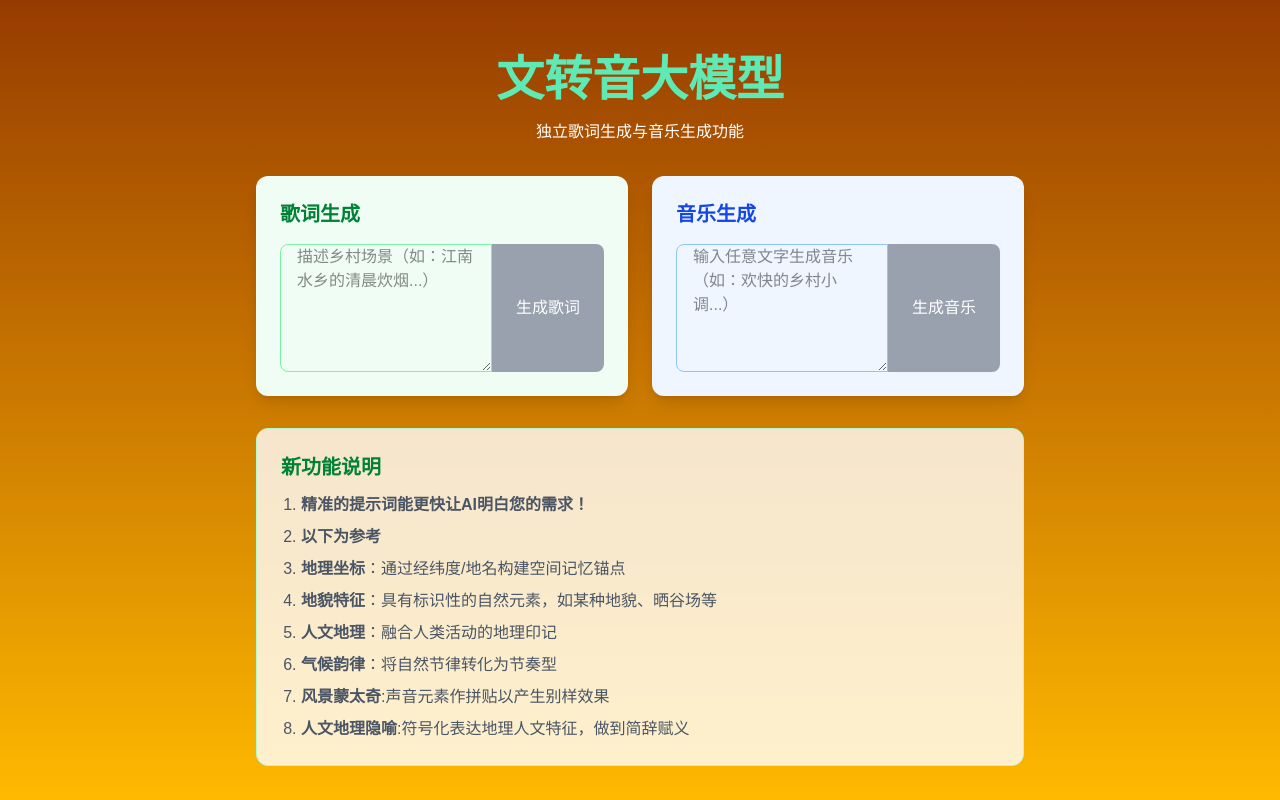
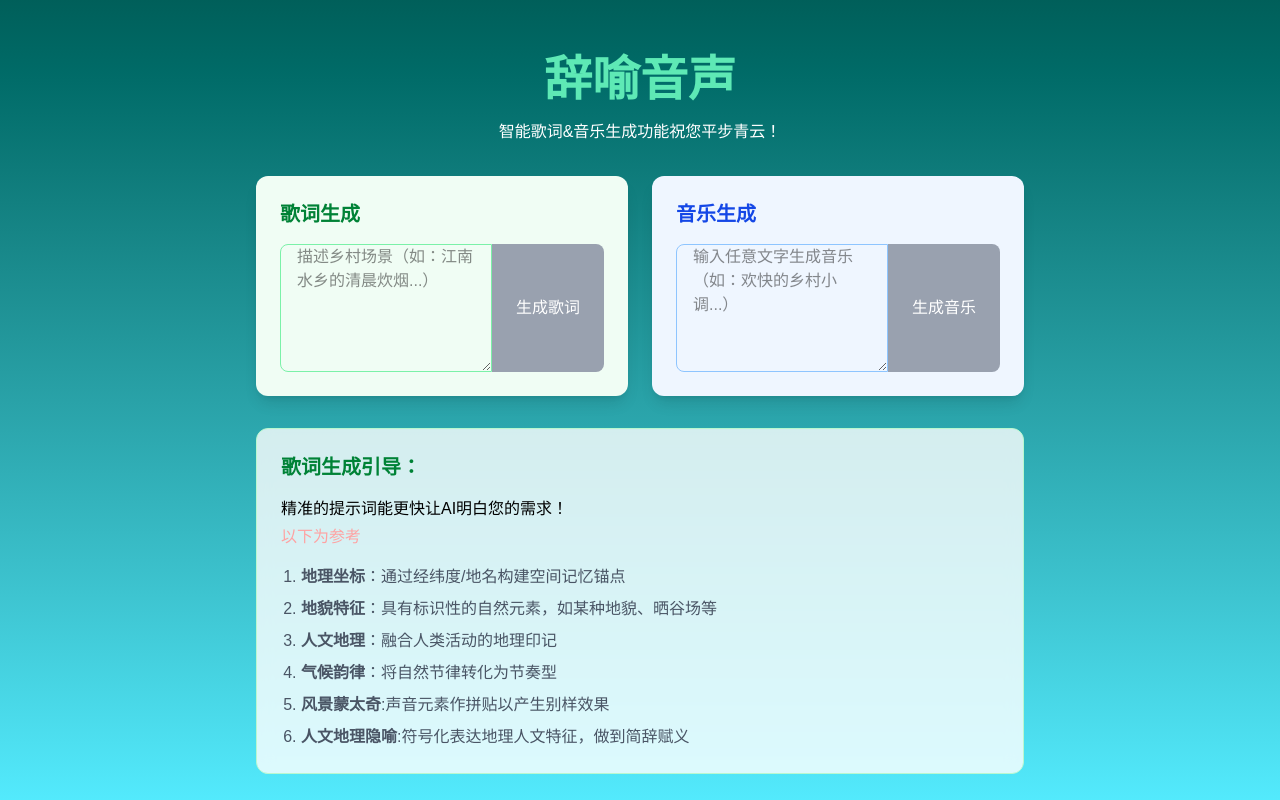
Before and after one commit to S0ph1aN/village-music-generator, a Next.js app: page / in a window 1280 px wide. Built offline with nearby package versions, Linux system fonts and the light colour scheme.

Commit message:
change the color,and some contexts

```diff
--- a/app/page.tsx
+++ b/app/page.tsx
@@ -140,7 +140,7 @@ export default function VillageSongGenerator() {
       //获取当前域名用于回调url
       //const baseUrl=window.location.origin;baseURL已经不需要了0611晚
       const callBackUrl=`http://47.120.72.4/api/generate-music`;//0611晚替换为阿里云服务器的公网IP
-
+      //Until0612I cant access my server.damn...
       const requestBody = {
         prompt: musicPrompt.substring(0, 400),
         customMode: false,
@@ -232,11 +232,11 @@ export default function VillageSongGenerator() {
 
   // ========== UI渲染 ==========
   return (
-    <div className="min-h-screen bg-gradient-to-b from-amber-800 to-amber-400 p-6">
+    <div className="min-h-screen bg-gradient-to-b from-teal-800 to-cyan-300 p-6">
       <div className="max-w-3xl mx-auto">
         <header className="text-center py-8">
-          <h1 className="text-5xl font-bold text-emerald-300">文转音大模型</h1>
-          <p className="mt-4 text-1xl text-white">独立歌词生成与音乐生成功能</p>
+          <h1 className="text-5xl font-bold text-emerald-300">辞喻音声</h1>
+          <p className="mt-4 text-1xl text-white">智能歌词&音乐生成功能祝您平步青云！</p>
         </header>
 
         {/* 双栏布局容器 */}
@@ -326,10 +326,11 @@ export default function VillageSongGenerator() {
 
         {/* 使用说明 */}
         <div className="bg-white/80 backdrop-blur-sm rounded-xl p-6 border border-green-200">
-          <h3 className="text-xl font-semibold text-green-700 mb-3">新功能说明</h3>
+          <h3 className="text-xl font-semibold text-green-700 mb-3">歌词生成引导：</h3>
+          <p className="mt-4 text-1xl text-black">精准的提示词能更快让AI明白您的需求！</p>
+          <p className="mt-1 text-1xl text-red-300">以下为参考</p>
+          <p className="mt-4 text-1xl text-black"></p>
           <ol className="list-decimal pl-5 space-y-2 text-gray-600">
-            <li><strong>精准的提示词能更快让AI明白您的需求！</strong></li>
-            <li><strong>以下为参考</strong></li>
             <li><strong>地理坐标</strong>：通过经纬度/地名构建空间记忆锚点</li>
             <li><strong>地貌特征</strong>：具有标识性的自然元素，如某种地貌、晒谷场等</li>
             <li><strong>人文地理</strong>：融合人类活动的地理印记</li>
```
